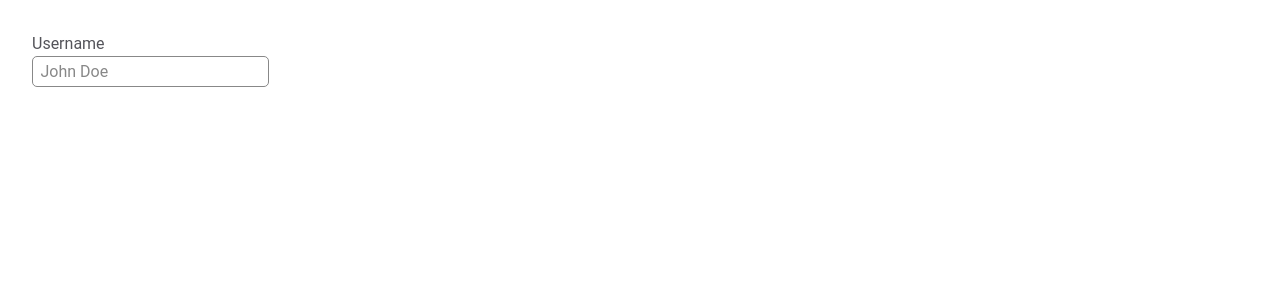
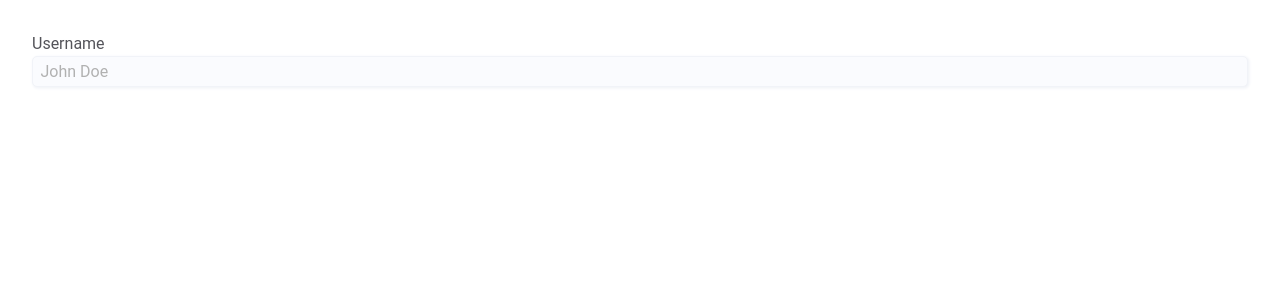
Before and after one commit to aliflikescoding/pb-technical-test, a React (Vite) app: page / in a window 1280 px wide. Shown: the top 300 px of the page. Built offline with nearby package versions, Linux system fonts and the light colour scheme.

Commit message:
Finish styling input component

```diff
--- a/src/index.css
+++ b/src/index.css
@@ -2,27 +2,41 @@
 @tailwind components;
 @tailwind utilities;
 
-@import url('https://fonts.googleapis.com/css2?family=Roboto:ital,wght@0,100;0,300;0,400;0,500;0,700;0,900;1,100;1,300;1,400;1,500;1,700;1,900&display=swap');
+@import url("https://fonts.googleapis.com/css2?family=Roboto:ital,wght@0,100;0,300;0,400;0,500;0,700;0,900;1,100;1,300;1,400;1,500;1,700;1,900&display=swap");
 
 * {
   box-sizing: border-box;
   margin: 0;
   padding: 0;
   font-family: "Roboto", sans-serif;
+  background-color: var(--background);
 }
 
 :root {
   --primary: #5120c0;
   --text: #54545a;
-  --text-less: #888;
+  --text-less: #b1b1b1;
+  --border: #f1f3f8;
+  --background: #ffff;
+  --foreground: #fafbfe;
+  --shadow:
 }
 
 /* inputs */
 .input-parent {
   display: flex;
-  justify-items: center;
+  justify-items: start;
   align-items: start;
   flex-direction: column;
+  width: 100%;
+}
+
+.input-label,
+.input,
+.input-error {
+  width: 100%;
+  box-sizing: border-box;
+  text-align: left;
 }
 
 .input-label {
@@ -31,11 +45,15 @@
 }
 
 .input {
-  border: 1.5px solid var(--text-less);
+  border: 1.5px solid var(--border);
   padding: 2.5px 7.5px;
   border-radius: 5px;
   font-size: 1rem;
   transition: border-color 0.3s, box-shadow 0.3s;
+  background-color: var(--foreground);
+  box-shadow: 1px 1px 3px 0.5px var(--border);
+  -webkit-box-shadow: 1px 1px 3px 0.5px var(--border);
+  -moz-box-shadow: 1px 1px 3px 0.5px var(--border);
 }
 
 .input::placeholder {
```
